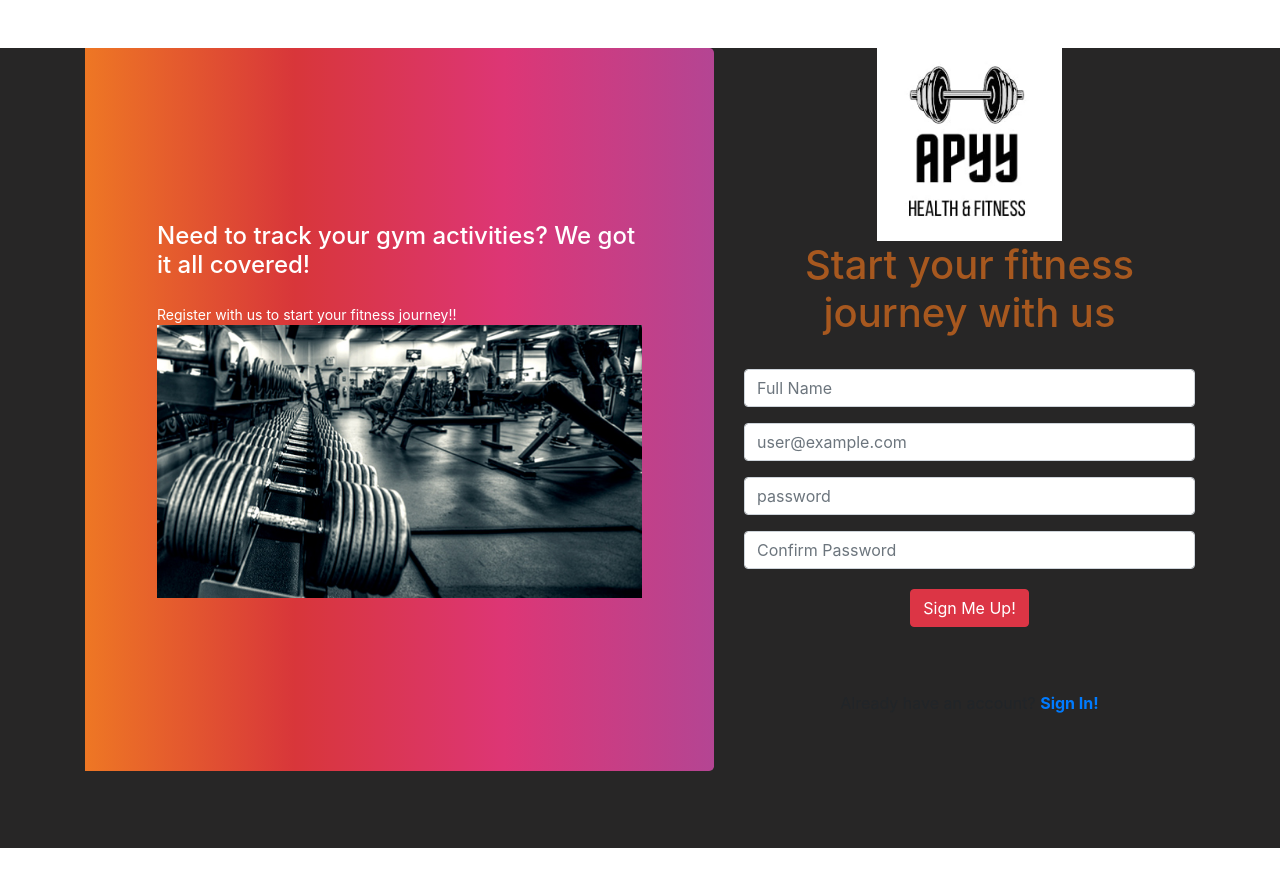
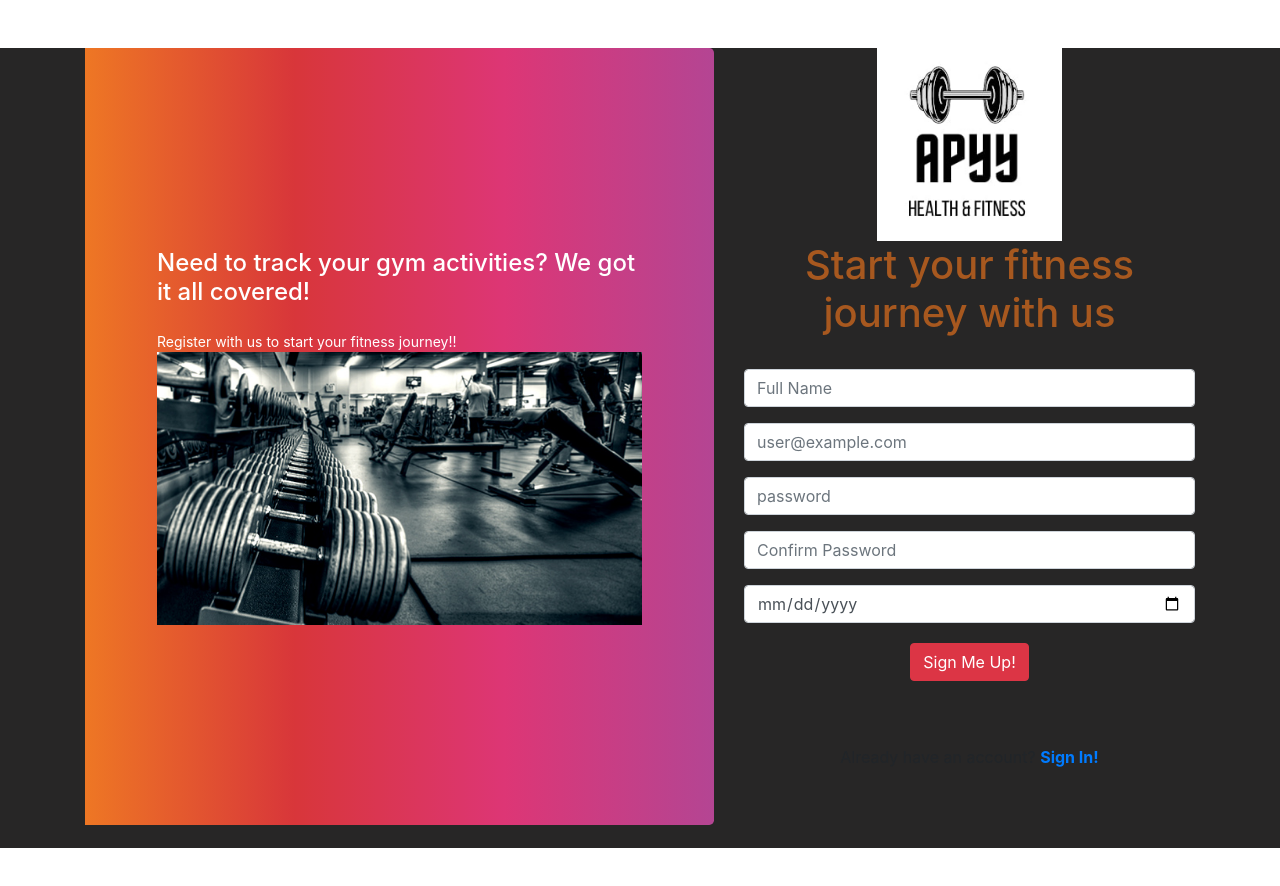
Before and after one commit to imGaurav3/295b_final_project, a React (Create React App) app in the folder frontend/: page /signup in a window 1280 px wide. Shown: the top 886 px of the page. Built offline with nearby package versions, Linux system fonts and the light colour scheme.

Commit message:
Add DOB field

```diff
--- a/frontend/src/components/Signup/Signup.js
+++ b/frontend/src/components/Signup/Signup.js
@@ -24,6 +24,7 @@ class Signup extends PureComponent {
       // userheight: '',
       password: '',
       confirmPassword: '',
+      dob: '', // Add this line for the DOB
       //redirect: "/"
     };
   }
@@ -74,6 +75,12 @@ class Signup extends PureComponent {
       confirmPassword: e.target.value,
     });
   };
+  dobChangeHandler = (e) => {
+    this.setState({
+      dob: e.target.value,
+    });
+  };
+
   registerUser = () => {
     if (this.state.password !== this.state.confirmPassword) {
       alert('Passwords do not match.');
@@ -86,6 +93,7 @@ class Signup extends PureComponent {
       // weight: this.state.userweight,
       // height: this.state.userheight,
       password: this.state.password,
+      dob: this.state.dob,
     };
     axios({
       url: `${url}/user/signup`,
@@ -210,6 +218,15 @@ class Signup extends PureComponent {
                     onChange={this.confirmPasswordChangeHandler}
                   />
                 </div>
+                <div className='form-group'>
+                  <input
+                    type='date'
+                    className='form-control'
+                    name='dob'
+                    placeholder='Date of Birth'
+                    onChange={this.dobChangeHandler}
+                  />
+                </div>
                 <div className='text-center pt-1 mb-5 pb-1'>
                   <Button variant='danger' onClick={this.registerUser}>
                     Sign Me Up!
```
